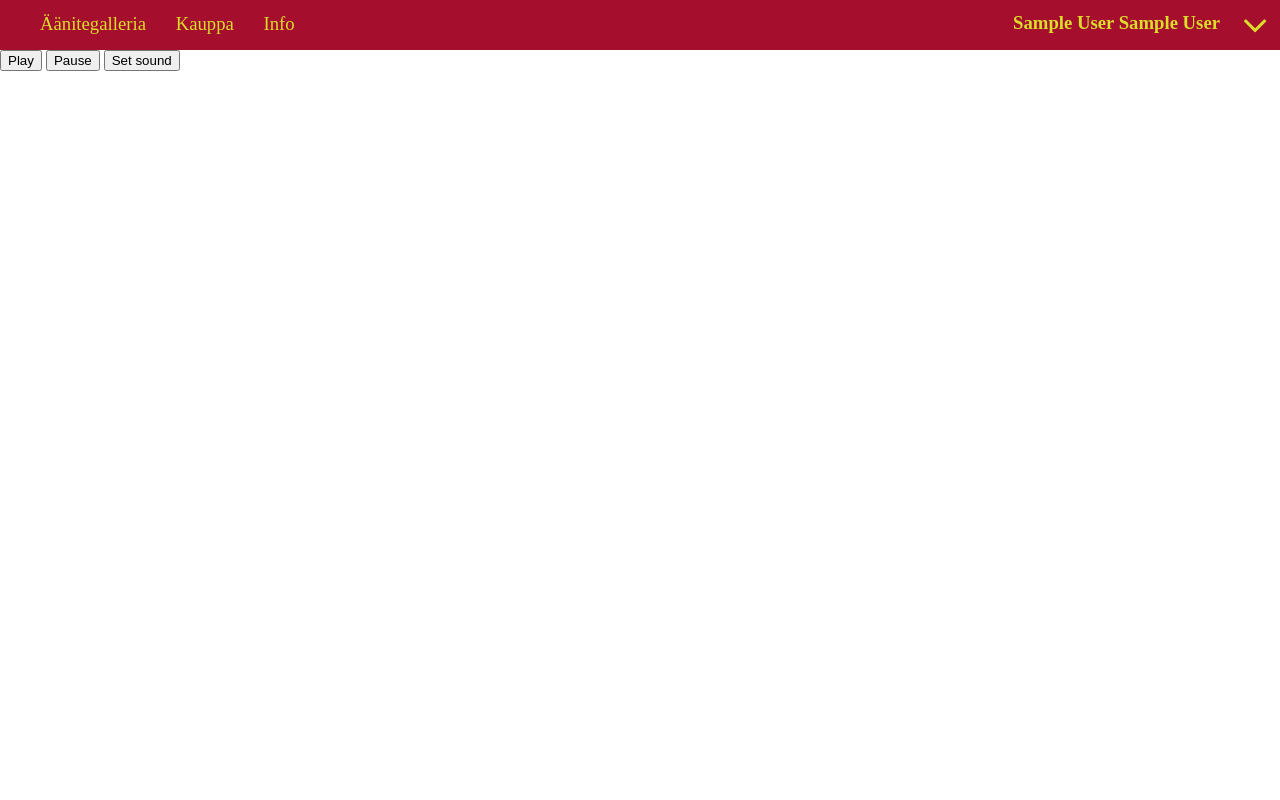
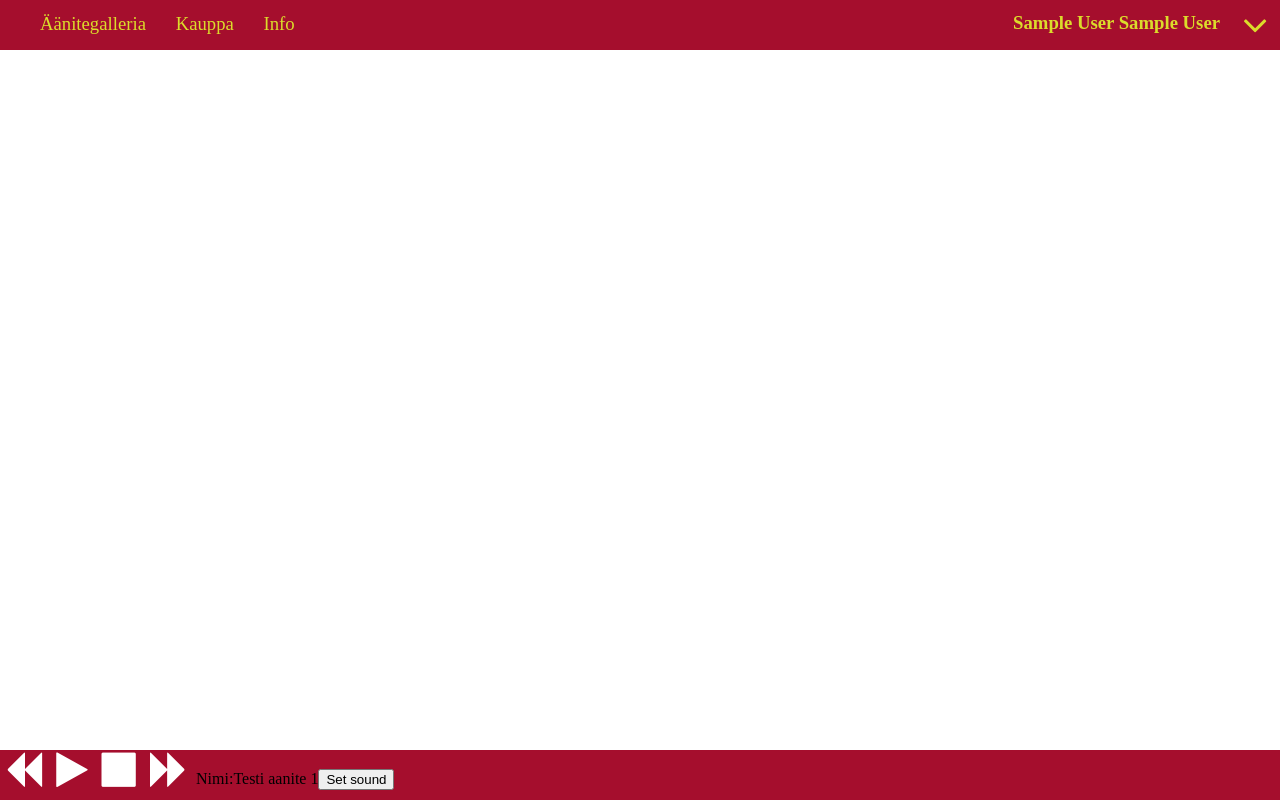
Before and after one commit to tomiviljanen/rentoutussovellus, a PHP site: page / in a window 1280 px wide. Run offline with PHP 8.4, Linux system fonts and the light colour scheme; the visitor is signed in with stand-in values (Sample User, id 1).

Commit message:
Audio player
Added some audio player buttons. Also loads song name from xml file.

```diff
--- a/aanitteet/aanite.xml
+++ b/aanitteet/aanite.xml
@@ -1,10 +1,10 @@
 <aanite>
-	<nimi></nimi>
+	<nimi>Testi aanite 1</nimi>
 	<saveltaja></saveltaja>
 	<sanoittaja></sanoittaja>
 	<soveltaja></soveltaja>
 	<esittaja></esittaja>
-	<kesto></kesto>
+	<kesto>1:30</kesto>
 	<kuva></kuva>
 	<polku></polku>
 </aanite>
--- a/index.css
+++ b/index.css
@@ -52,3 +52,20 @@ ul li{
 	max-height: 50px;
 	min-height: 50px;
 }
+
+#audioplayer{
+	background-color: #A50E2D;
+	width: 100%;
+	min-height: 50px;
+	position: absolute;
+	bottom: 0;
+}
+
+#media-buttons{
+	font-size: 2.5em;
+	cursor: pointer;
+	display: inline-block;
+	padding: 0px 5px 0px 5px;
+	margin: 0;
+	color: white;
+}
--- a/index.php
+++ b/index.php
@@ -11,8 +11,19 @@
 <script>
 var audio = new Audio;
 function set(src){ audio.src = src; }
-function play() { audio.play(); }
-function pause() { audio.pause(); }
+function play() { 	audio.play();
+					document.getElementsByClassName('play')[0].style.display='none';
+					document.getElementsByClassName('pause')[0].style.display='initial';
+				}
+function pause() { 	audio.pause();
+					document.getElementsByClassName('pause')[0].style.display='none';
+					document.getElementsByClassName('play')[0].style.display='initial';
+				}
+
+function stop(){audio.pause();
+				audio.currentTime = 0;
+				document.getElementsByClassName('pause')[0].style.display='none';
+				document.getElementsByClassName('play')[0].style.display='initial';}
 
 </script>
 <?php
@@ -33,20 +44,29 @@ if(empty($_SESSION['userid']))
 
 </div>
 <div id="userinfo">
-	<div id="username" class="test">
+	<div id="username">
 		<h3><?php echo ucfirst($_SESSION["firstname"]) . " " . ucfirst($_SESSION["surname"]) . " "; ?></h3>
 	</div>
-	<div id="menubutton" class="test">
+	<div id="menubutton">
 		<span class="fa fa-angle-down" id="icons" aria-hidden="true"></span>
 	</div>
 </div>
 </div>
 
 
+<div id="audioplayer">
+<div id="media-buttons" class="backward" onClick="backward()"><span class="fa fa-backward"></span></div>
+<div id="media-buttons" class="play" onClick="play()"><span class="fa fa-play"></span></div>
+<div id="media-buttons" class="pause" style="display: none;" onClick="pause()"><span class="fa fa-pause"></span></div>
+<div id="media-buttons" class="stop" onClick="stop()"><span class="fa fa-stop"></span></div>
+<div id="media-buttons" class="forward" onClick="forward()"><span class="fa fa-forward"></span></div>
+<?php
+    $xml = simplexml_load_file('aanitteet/aanite.xml');
 
-<div id="audioplayer">
-<button onClick="play()">Play</button>
-<button onClick="pause()">Pause</button>
+    echo "Nimi:" . $xml->nimi
+
+
+?>
 <button onClick="set('https://incompetech.com/music/royalty-free/mp3-royaltyfree/Thief%20in%20the%20Night.mp3')">Set sound</button>
 
 
```
